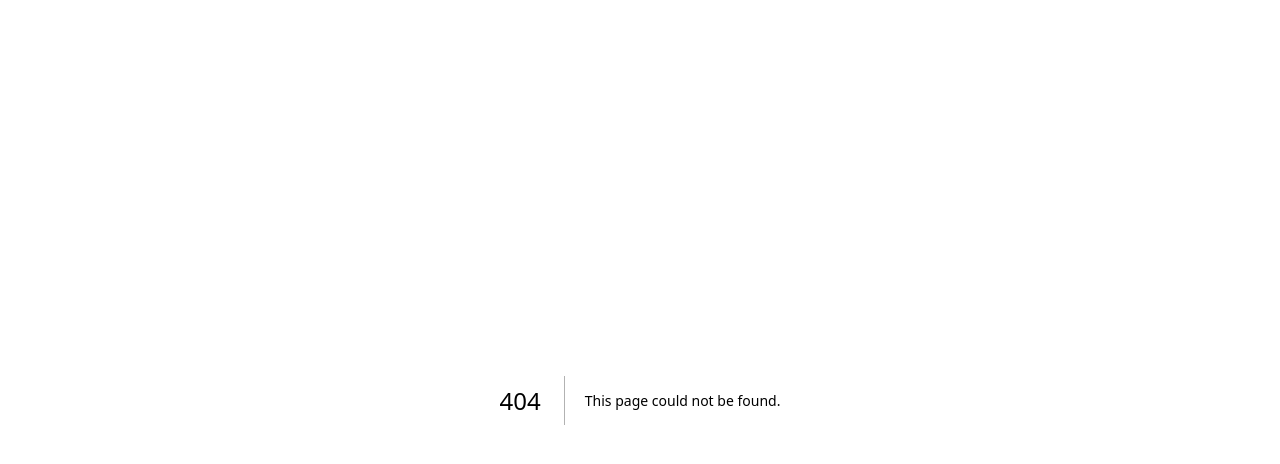
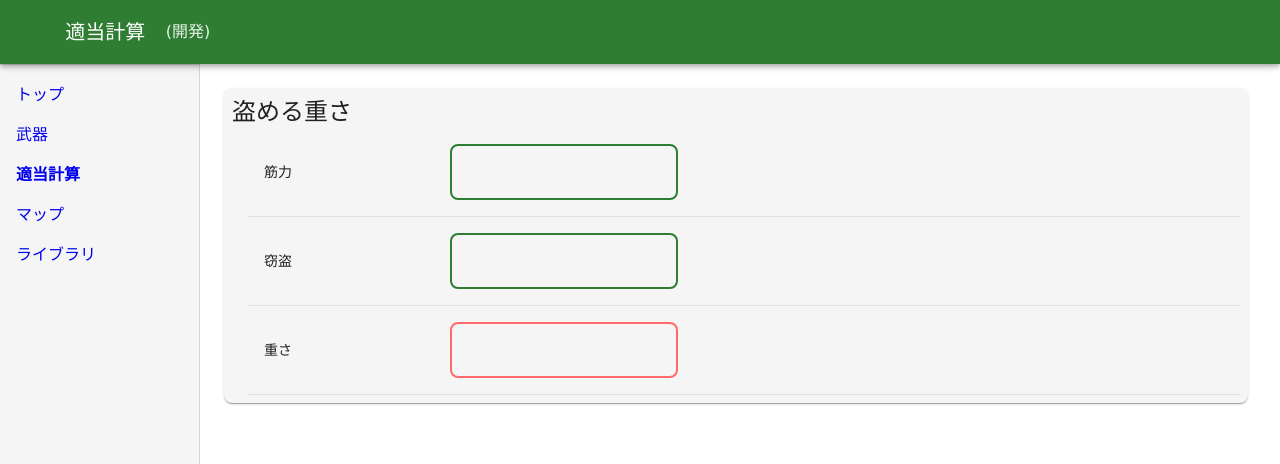
Before and after one commit to sk-0520/elin-tools, a Next.js app: page /calculation in a window 1280 px wide. Before the commit this address had no page. Shown: the top 464 px of the page. Built offline with nearby package versions, Linux system fonts and the light colour scheme; some icons are missing.

Commit message:
くそ面倒そう

```diff
--- /dev/null
+++ b/components/GroupElement.tsx
@@ -0,0 +1,18 @@
+import { Box, Paper, Typography } from "@mui/material";
+import type { FC, ReactNode } from "react";
+
+export interface GroupElementProps {
+	children: ReactNode;
+	subject: string;
+}
+
+export const GroupElement: FC<GroupElementProps> = (props) => {
+	const { children, subject } = props;
+
+	return (
+		<Paper sx={{ padding: 1 }}>
+			<Typography variant="h5">{subject}</Typography>
+			<Box sx={{ marginLeft: 2 }}>{children}</Box>
+		</Paper>
+	);
+};
--- a/components/dice/DiceRanking.tsx
+++ b/components/dice/DiceRanking.tsx
@@ -19,9 +19,9 @@ type StyledIdListItemProps = ListItemProps & {
 };
 
 const StyledIdListItem = styled((props: StyledIdListItemProps) => {
-	const { id, editors, isTop, ...sourceProps } = props;
+	const { id, editors, isTop, ...originProps } = props;
 	return (
-		<ListItem disablePadding {...sourceProps}>
+		<ListItem disablePadding {...originProps}>
 			<EditorId
 				id={id}
 				color={editors[id].color}
--- a/features/pages.ts
+++ b/features/pages.ts
@@ -1,4 +1,9 @@
-export type PageId = "root" | "weapon" | "map" | "about-library";
+export type PageId =
+	| "root"
+	| "weapon"
+	| "calculation"
+	| "map"
+	| "about-library";
 
 export interface PageInfo {
 	id: PageId;
@@ -16,6 +21,11 @@ export const Pages: Array<PageInfo> = [
 		id: "weapon",
 		href: "/weapon",
 		title: "武器",
+	},
+	{
+		id: "calculation",
+		href: "/calculation",
+		title: "適当計算",
 	},
 	{
 		id: "map",
--- /dev/null
+++ b/pages/calculation/index.tsx
@@ -0,0 +1,65 @@
+import {
+	Stack,
+	styled,
+	Table,
+	TableBody,
+	TableCell,
+	TableRow,
+	TextField,
+	type TextFieldProps,
+} from "@mui/material";
+import type { NextPage } from "next";
+import { GroupElement } from "@/components/GroupElement";
+import { DefaultPage } from "@/components/layout/DefaultPage";
+
+const StyledInputTextField = styled((props: TextFieldProps) => {
+	return <TextField focused variant="outlined" {...props} />;
+})({});
+const StyledInputAnswerField = styled((props: TextFieldProps) => {
+	return (
+		<StyledInputTextField
+			color="secondary"
+			slotProps={{
+				input: {
+					readOnly: true,
+				},
+			}}
+			{...props}
+		/>
+	);
+})({});
+
+const Page: NextPage = () => {
+	return (
+		<DefaultPage pageId="calculation">
+			<Stack>
+				<GroupElement subject="盗める重さ">
+					<Table>
+						<TableBody>
+							<TableRow>
+								<TableCell>筋力</TableCell>
+								<TableCell>
+									<StyledInputTextField />
+								</TableCell>
+							</TableRow>
+							<TableRow>
+								<TableCell>窃盗</TableCell>
+								<TableCell>
+									<StyledInputTextField />
+								</TableCell>
+							</TableRow>
+							<TableRow>
+								<TableCell>重さ</TableCell>
+								<TableCell>
+									<StyledInputAnswerField />
+								</TableCell>
+							</TableRow>
+						</TableBody>
+					</Table>
+				</GroupElement>
+			</Stack>
+		</DefaultPage>
+	);
+};
+
+export default Page;
```
